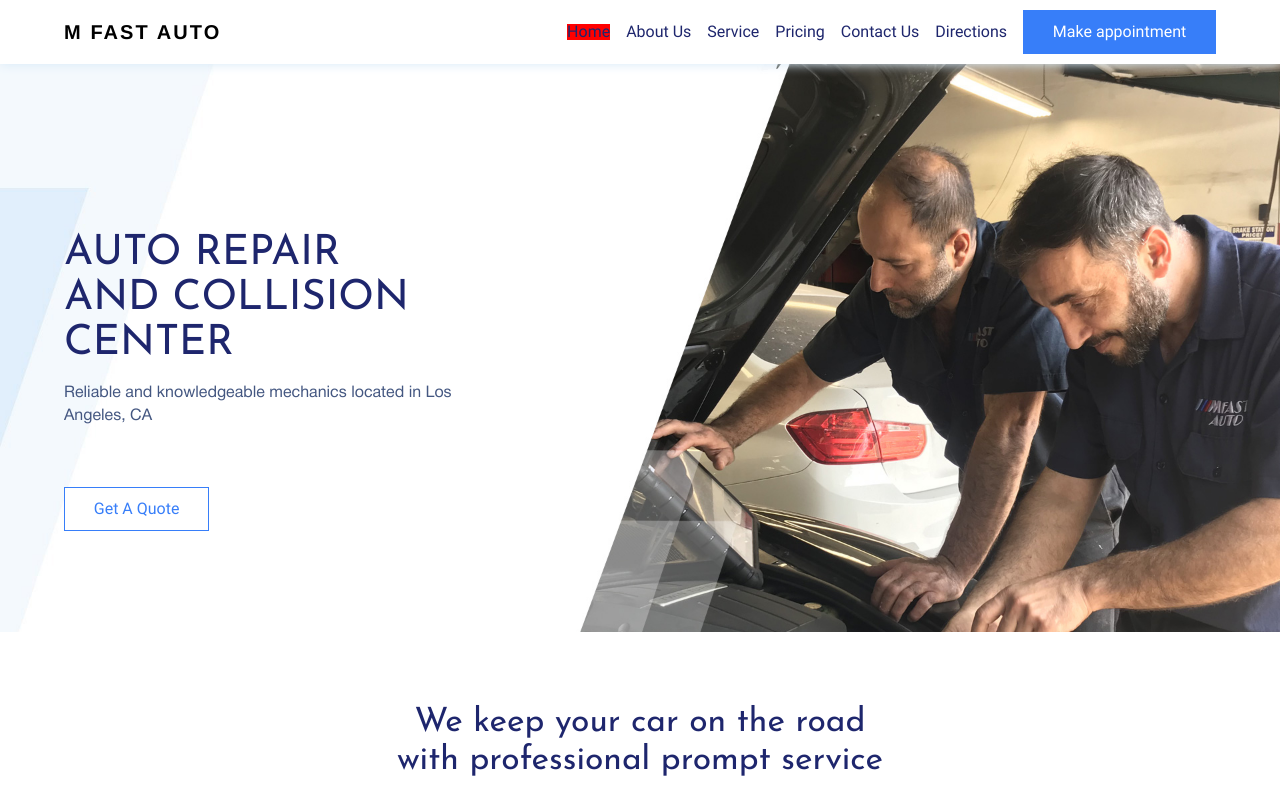
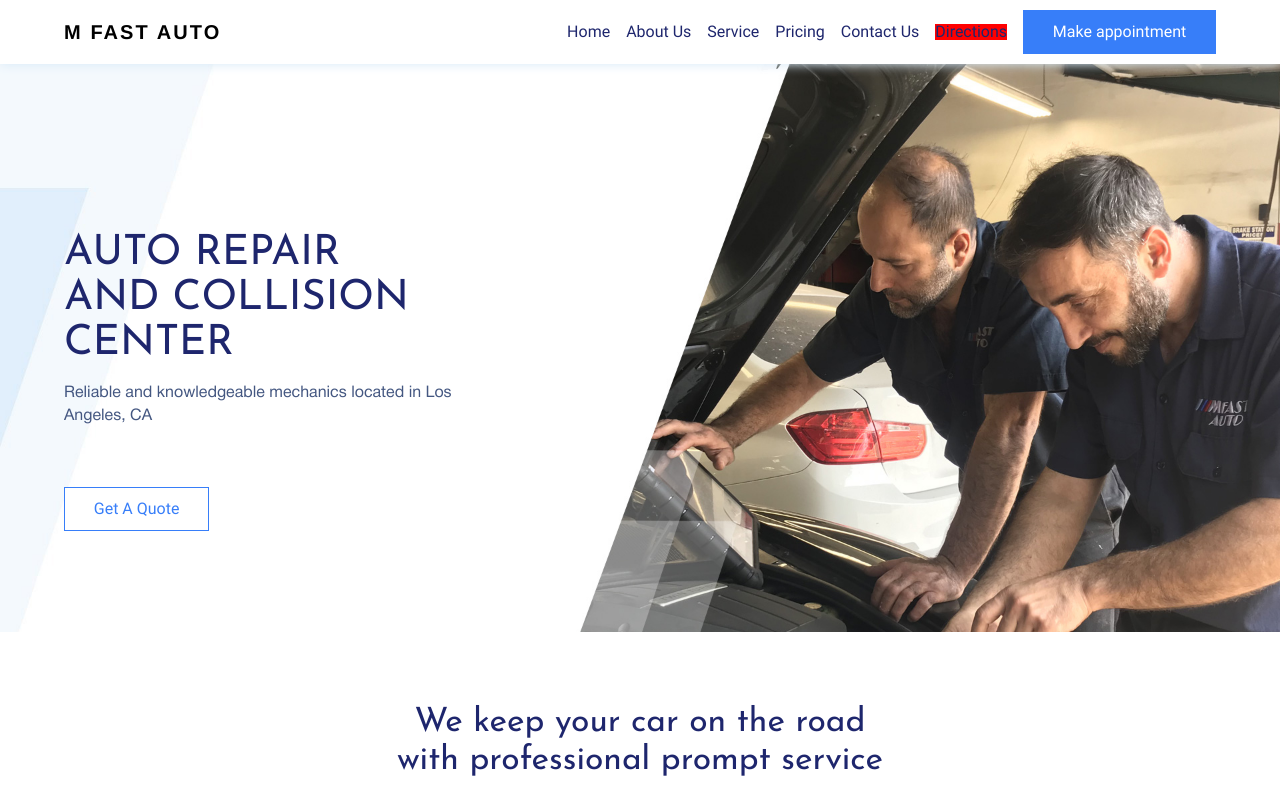
Before and after one commit to xKairus/mFastAuto, a React (Vite) app: page / in a window 1280 px wide. Shown: the top 798 px of the page. Built offline with nearby package versions, Linux system fonts and the light colour scheme.

Commit message:
dev: update logic for header nav

```diff
--- a/package.json
+++ b/package.json
@@ -22,12 +22,14 @@
     "react-dom": "^18.2.0",
     "react-form-hook": "^0.0.1",
     "react-hook-form": "^7.51.0",
-    "react-router-dom": "^6.22.3"
+    "react-router-dom": "^6.22.3",
+    "react-scroll": "^1.9.0"
   },
   "devDependencies": {
     "@types/react": "^18.2.43",
     "@types/react-anchor-link-smooth-scroll": "^1.0.5",
     "@types/react-dom": "^18.2.17",
+    "@types/react-scroll": "^1.8.10",
     "@typescript-eslint/eslint-plugin": "^6.14.0",
     "@typescript-eslint/parser": "^6.14.0",
     "@vitejs/plugin-react-swc": "^3.5.0",
--- a/src/App.tsx
+++ b/src/App.tsx
@@ -14,11 +14,15 @@ function App() {
     <>
       <Header />
       <Lead />
-      <Service />
-      <Experience />
-      <Guarantees />
-      <Professionalism />
-      <KnownFor />
+      <div id="About">
+        <Service />
+        <Experience />
+        <Guarantees />
+      </div>
+      <div id="Service">
+        <Professionalism />
+        <KnownFor />
+      </div>
       <Offer />
       <Contacts />
       <Directions />
--- a/src/components/Header/Header.tsx
+++ b/src/components/Header/Header.tsx
@@ -2,106 +2,79 @@ import { useEffect, useState } from "react"
 import Button from "../Button/Button"
 import styles from "./Header.module.css"
 
-const nav = [
-  {
-    name: "Home",
-    href: "Home",
-  },
-  {
-    name: "About Us",
-    href: "About",
-  },
-  {
-    name: "Service",
-    href: "Service",
-  },
-  {
-    name: "Pricing",
-    href: "Pricing",
-  },
-  {
-    name: "Contact Us",
-    href: "Contact",
-  },
-  {
-    name: "Directions",
-    href: "Directions",
-  },
+interface NavItem {
+  name: string
+  href: string
+}
+
+const nav: NavItem[] = [
+  { name: "Home", href: "Home" },
+  { name: "About Us", href: "About" },
+  { name: "Service", href: "Service" },
+  { name: "Pricing", href: "Pricing" },
+  { name: "Contact Us", href: "Contact" },
+  { name: "Directions", href: "Directions" },
 ]
 
-const scrollToElement = (elementId: string, offset: number) => {
-  const element = document.getElementById(elementId)
-  if (element) {
-    window.scrollTo({
-      top: element.offsetTop - offset,
-      behavior: "smooth",
-    })
+const Header = () => {
+  const [activeId, setActiveId] = useState<string>("")
+
+  const handleScroll = () => {
+    const sections = nav.map((item) => document.getElementById(item.href))
+    const offsets = sections.map((section) =>
+      section
+        ? section.offsetTop - document.querySelector(".header")!.clientHeight
+        : 0
+    )
+
+    const isEndReached =
+      window.innerHeight + window.pageYOffset >= document.body.offsetHeight
+
+    const activeIndex = offsets.findIndex(
+      (offset, index) =>
+        window.pageYOffset >= offset &&
+        (!offsets[index + 1] || window.pageYOffset < offsets[index + 1])
+    )
+
+    if (isEndReached) {
+      setActiveId(nav[nav.length - 1].href)
+    } else if (activeIndex > -1 && nav[activeIndex]) {
+      setActiveId(nav[activeIndex].href)
+    }
   }
-}
-
-export default function Header() {
-  const [currentSection, setCurrentSection] = useState(null)
-  const [lastActiveSection, setLastActiveSection] = useState(null)
 
   useEffect(() => {
-    const handleScroll = () => {
-      const sections = document.querySelectorAll("section")
-      let closestSectionId = null
-      let closestDistance = Number.POSITIVE_INFINITY
+    window.addEventListener("scroll", handleScroll)
+    return () => window.removeEventListener("scroll", handleScroll)
+  }, [])
 
-      sections.forEach((section) => {
-        const rect = section.getBoundingClientRect()
-        const isElementInViewport = rect.top <= 80 && rect.bottom >= 80
+  const handleClick = (href: string) => {
+    const section = document.getElementById(href)
+    if (section) {
+      const headerOffset = document.querySelector(".header")!.clientHeight
+      const sectionTop = section.offsetTop - headerOffset
 
-        // Если текущий див виден во вьюпорте, сделать его ближайшим
-        if (isElementInViewport) {
-          closestSectionId = section.id
-          closestDistance = 0
-        } else {
-          // Определить расстояние до верха вьюпорта для дива
-          const distance = Math.abs(rect.top - 80)
-
-          // Если это расстояние ближе, сделать этот див ближайшим
-          if (distance < closestDistance) {
-            closestSectionId = section.id
-            closestDistance = distance
-          }
-        }
+      window.scrollTo({
+        top: sectionTop,
+        behavior: "smooth",
       })
-
-      // Если текущая секция пуста (например, пользователь прокрутил вверх за пределы секций),
-      // используйте ближайший див
-      setCurrentSection(closestSectionId || lastActiveSection)
     }
-
-    window.addEventListener("scroll", handleScroll)
-
-    return () => {
-      window.removeEventListener("scroll", handleScroll)
-    }
-  }, [lastActiveSection])
-
-  useEffect(() => {
-    if (currentSection) {
-      setLastActiveSection(currentSection)
-    }
-  }, [currentSection])
+  }
 
   return (
-    <section className={styles.header}>
+    <header className={`${styles.header} header`}>
       <div className={styles.container}>
         <span className={styles.logo}>M FAST AUTO</span>
         <nav className={styles.nav}>
           {nav.map((item) => (
             <a
               key={item.name}
-              onClick={() => scrollToElement(item.href, 80)}
               href={`#${item.href}`}
-              className={
-                currentSection === item.href || lastActiveSection === item.href
-                  ? styles.active
-                  : ""
-              }
+              onClick={(e) => {
+                e.preventDefault()
+                handleClick(item.href)
+              }}
+              className={activeId === item.href ? styles.active : ""}
             >
               {item.name}
             </a>
@@ -109,6 +82,8 @@ export default function Header() {
         </nav>
         <Button>Make appointment</Button>
       </div>
-    </section>
+    </header>
   )
 }
+
+export default Header
--- a/src/components/Professionalism/Professionalism.tsx
+++ b/src/components/Professionalism/Professionalism.tsx
@@ -5,7 +5,7 @@ import styles from "./Professionalism.module.css"
 
 export default function Professionalism() {
   return (
-    <section className={styles.pro} id="Service">
+    <section className={styles.pro}>
       <div className={styles.container}>
         <div className={styles.img}></div>
         <div className={styles.info}>
--- a/src/components/Service/Service.module.css
+++ b/src/components/Service/Service.module.css
@@ -1,5 +1,5 @@
 .service {
-  margin-top: 7.5rem;
+  padding-top: 7.5rem;
 }
 
 .container {
@@ -13,7 +13,7 @@
 
 @media screen and (max-width: 1280px) {
   .service {
-    margin-top: 4.5rem;
+    padding-top: 4.5rem;
   }
 
   .container {
@@ -24,12 +24,12 @@
 
 @media screen and (max-width: 1000px) {
   .service {
-    margin-top: 3.5rem;
+    padding-top: 3.5rem;
   }
 }
 
 @media screen and (max-width: 500px) {
   .service {
-    margin-top: 2.5rem;
+    padding-top: 2.5rem;
   }
 }
--- a/src/components/Service/Service.tsx
+++ b/src/components/Service/Service.tsx
@@ -4,7 +4,7 @@ import styles from "./Service.module.css"
 
 export default function Service() {
   return (
-    <section className={styles.service} id="About">
+    <section className={styles.service}>
       <div className={styles.container}>
         <SectionHeader {...sectionHeaders.service} />
       </div>
```
Also changed, not shown: 1 other file (tests, documents, lock files or other folders).
